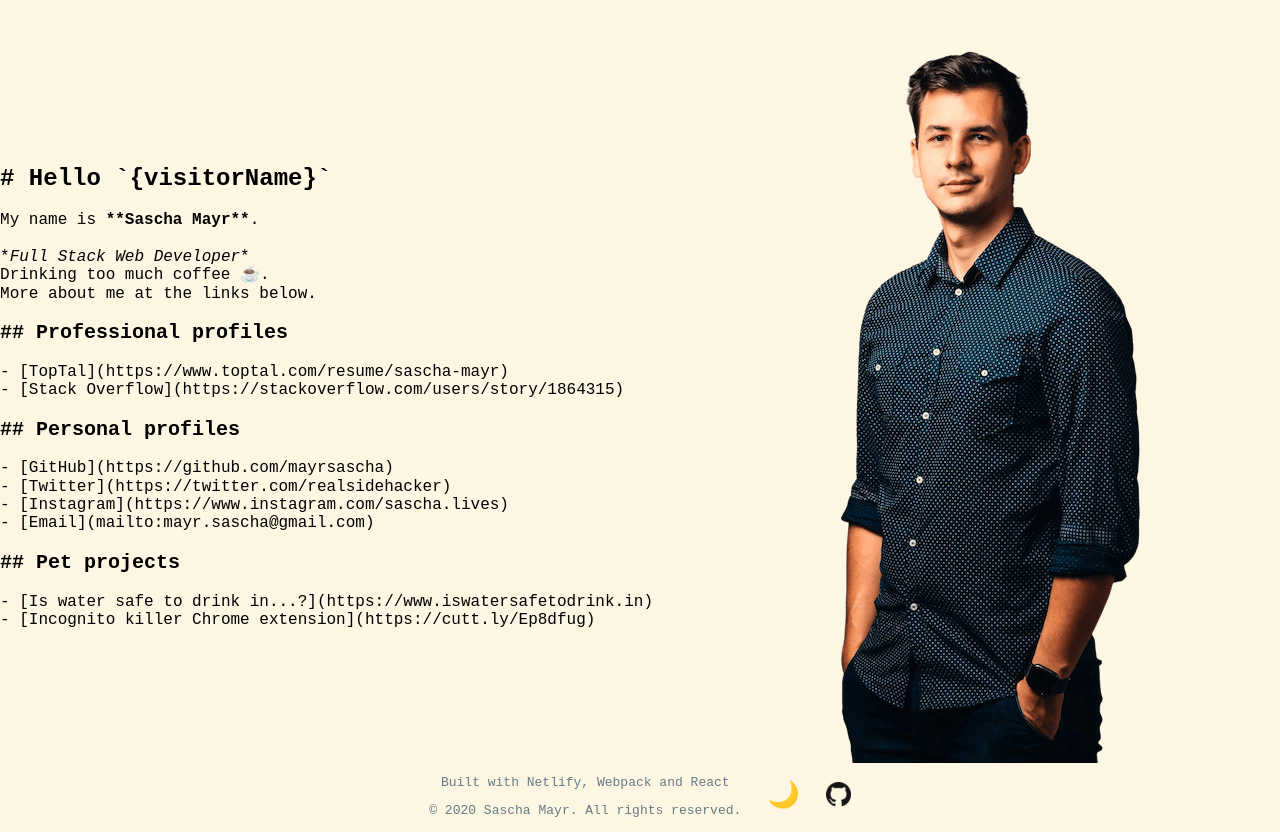
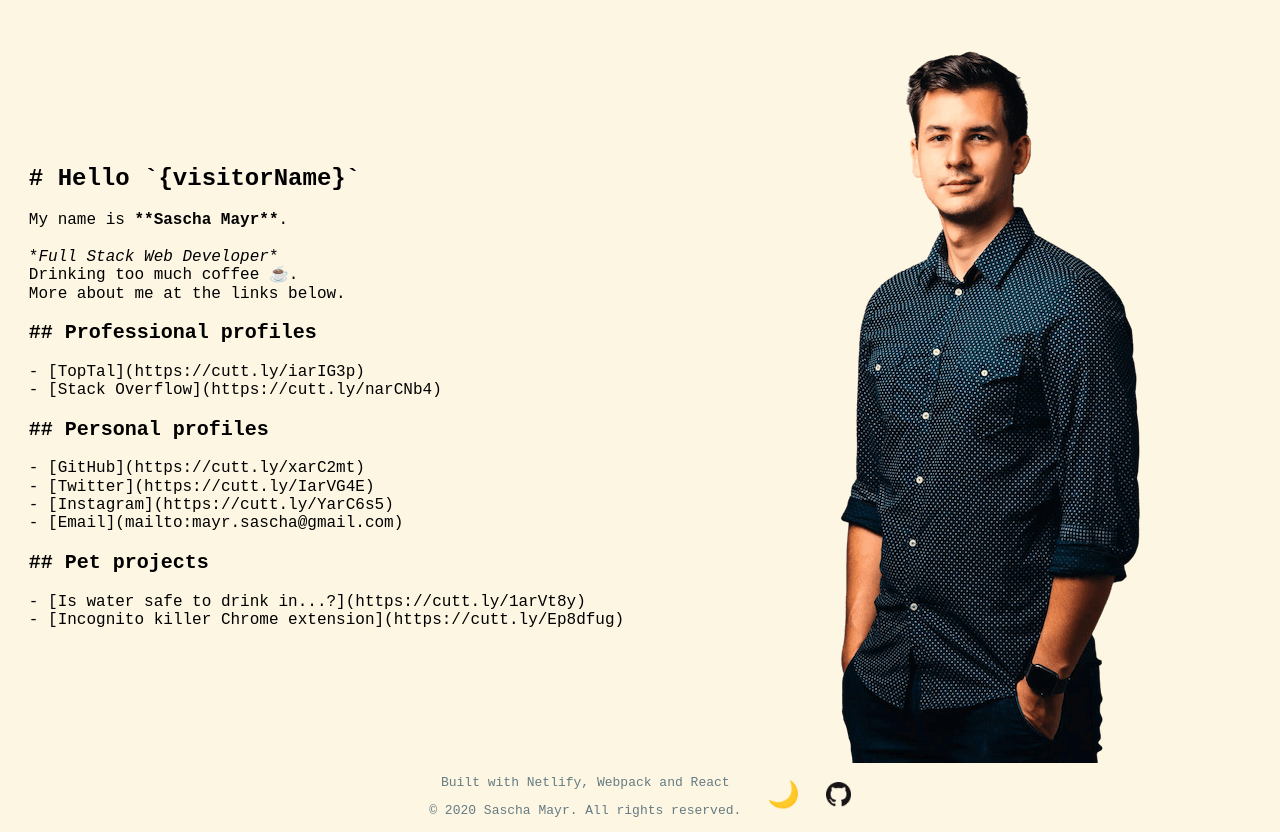
Before and after one commit to mayrsascha/homepage, a React (Create React App) app: page / in a window 1280 px wide. Built offline with nearby package versions, Linux system fonts and the light colour scheme; a small style sheet from the web is missing.

Commit message:
Shorten links

```diff
--- a/src/Intro.js
+++ b/src/Intro.js
@@ -7,16 +7,16 @@ Drinking too much coffee <span role="img" aria-label="coffe icon">☕️</span>.
 More about me at the links below.
 
 <h2>## Professional profiles</h2>
-- <a href="https://www.toptal.com/resume/sascha-mayr" target="_blank" rel="noopener noreferrer">[TopTal](https://www.toptal.com/resume/sascha-mayr)</a>
-- <a href="https://stackoverflow.com/users/story/1864315" target="_blank" rel="noopener noreferrer">[Stack Overflow](https://stackoverflow.com/users/story/1864315)</a>
+- <a href="https://cutt.ly/iarIG3p" target="_blank" rel="noopener noreferrer">[TopTal](https://cutt.ly/iarIG3p)</a>
+- <a href="https://cutt.ly/narCNb4" target="_blank" rel="noopener noreferrer">[Stack Overflow](https://cutt.ly/narCNb4)</a>
 
 <h2>## Personal profiles</h2>
-- <a href="https://github.com/mayrsascha" target="_blank" rel="noopener noreferrer">[GitHub](https://github.com/mayrsascha)</a>
-- <a href="https://twitter.com/realsidehacker" target="_blank" rel="noopener noreferrer">[Twitter](https://twitter.com/realsidehacker)</a>
-- <a href="https://www.instagram.com/sascha.lives" target="_blank" rel="noopener noreferrer">[Instagram](https://www.instagram.com/sascha.lives)</a>
+- <a href="https://cutt.ly/xarC2mt" target="_blank" rel="noopener noreferrer">[GitHub](https://cutt.ly/xarC2mt)</a>
+- <a href="https://cutt.ly/IarVG4E" target="_blank" rel="noopener noreferrer">[Twitter](https://cutt.ly/IarVG4E)</a>
+- <a href="https://cutt.ly/YarC6s5" target="_blank" rel="noopener noreferrer">[Instagram](https://cutt.ly/YarC6s5)</a>
 - <a href="mailto:mayr.sascha@gmail.com">[Email](mailto:mayr.sascha@gmail.com)</a>
 
 <h2>## Pet projects</h2>
-- <a href="https://www.iswatersafetodrink.in" target="_blank" rel="noopener noreferrer">[Is water safe to drink in...?](https://www.iswatersafetodrink.in)</a>
+- <a href="https://cutt.ly/1arVt8y" target="_blank" rel="noopener noreferrer">[Is water safe to drink in...?](https://cutt.ly/1arVt8y)</a>
 - <a href="https://cutt.ly/Ep8dfug" target="_blank" rel="noopener noreferrer">[Incognito killer Chrome extension](https://cutt.ly/Ep8dfug)</a>
 `
```
